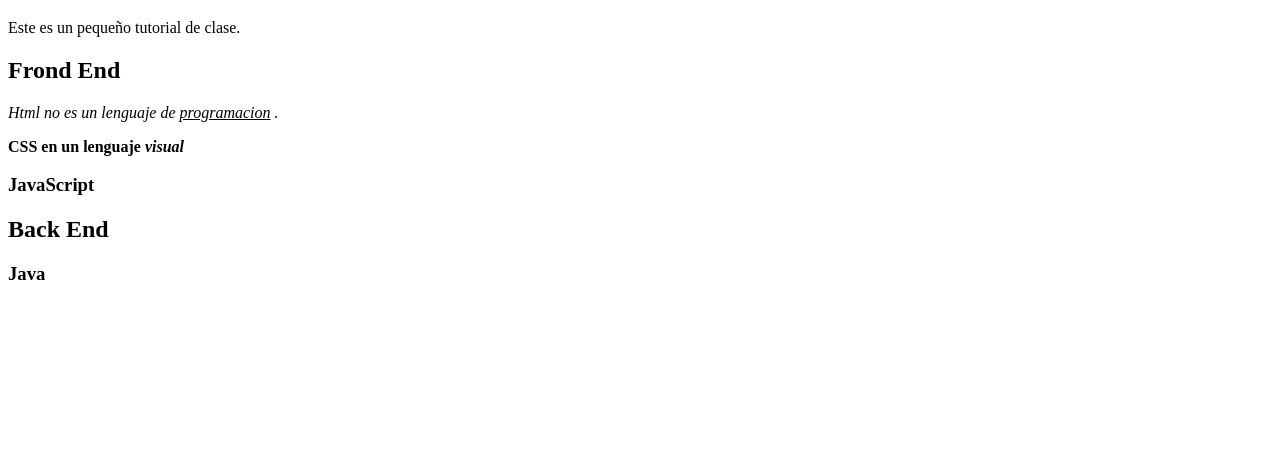
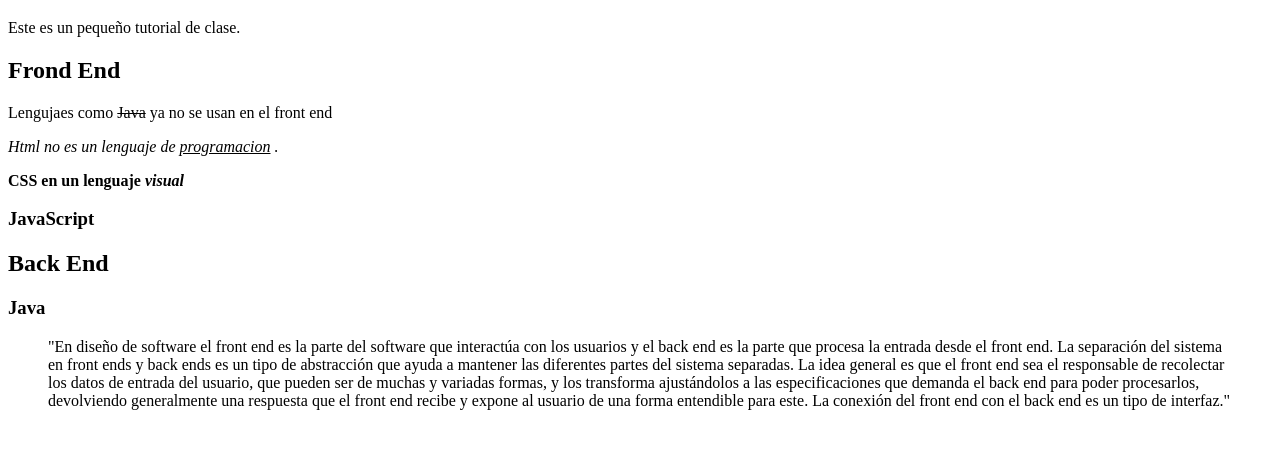
Before and after one commit to Jesusmadera01/ProyectoClaseWebI, a plain HTML site: page html/ejercicio1.html in a window 1280 px wide. Shown: the part 61-510 px from the top of the page. Drawn offline with Linux system fonts and the light colour scheme.

Commit message:
adicioné varios cambios

```diff
--- a/html/ejercicio1.html
+++ b/html/ejercicio1.html
@@ -15,6 +15,8 @@
 
     <h2>Frond End</h2>
 
+    <p>Lengujaes como <del>Java</del>  ya no se usan en el front end</p>
+
     <p><em>Html no es un lenguaje de <ins>programacion</ins> .</em></p>
 
     <p><strong>CSS en un lenguaje <em>visual</em> </strong></p>
@@ -25,6 +27,8 @@
 
     <h3>Java</h3>
 
+   <blockquote cite="https://es.wikipedia.org/wiki/Front_end_y_back_end">"En diseño de software el front end es la parte del software que interactúa con los usuarios y el back end es la parte que procesa la entrada desde el front end. La separación del sistema en front ends y back ends es un tipo de abstracción que ayuda a mantener las diferentes partes del sistema separadas. La idea general es que el front end sea el responsable de recolectar los datos de entrada del usuario, que pueden ser de muchas y variadas formas, y los transforma ajustándolos a las especificaciones que demanda el back end para poder procesarlos, devolviendo generalmente una respuesta que el front end recibe y expone al usuario de una forma entendible para este. La conexión del front end con el back end es un tipo de interfaz."</blockquote>
+
 
 
 
```
